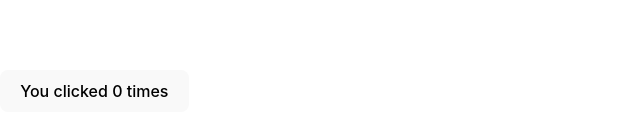
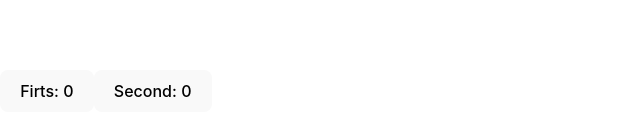
Before and after one commit to jaycikey/react-hw, a React (Vite) app: page / in a window 1280 px wide. Shown: the part 309-444 px from the top of the page, without its empty margins (0-640 px from the left). Built offline with nearby package versions, Linux system fonts and the light colour scheme.

Commit message:
multiEffectsSecond

```diff
--- a/src/components/App.jsx
+++ b/src/components/App.jsx
@@ -2,27 +2,25 @@ import { useEffect } from 'react';
 import { useState } from 'react';
 
 export const App = () => {
-  const [clicks, setClicks] = useState(0);
+  const [firts, setFirts] = useState(0);
+  const [second, setSecond] = useState(0);
 
   useEffect(() => {
-    console.log('You caln see me only once!');
-  });
+    console.log('Firts update: ', firts);
+  }, [firts]);
 
-  useEffect(() => {
-    console.log('Clicks update: ', clicks);
-  }, [clicks]);
+  useEffect(()=> {
+    console.log("Second update: ", second);
+  }, [second])
 
-  useEffect(() => {
-    document.title = `You clicked ${clicks} times`;
-  });
+  useEffect(()=>{
+    console.log("Firts or second update: ", firts + second)
+  }, [firts, second])
 
   return (
-    <button
-      onClick={() => {
-        setClicks(clicks + 1);
-      }}
-    >
-      You clicked {clicks} times
-    </button>
+    <>
+    <button onClick={() => setFirts(firts + 1)}> Firts: {firts}</button>
+    <button onClick={() => setSecond(second + 1)}> Second: {second}</button>
+    </>
   );
 };
```
